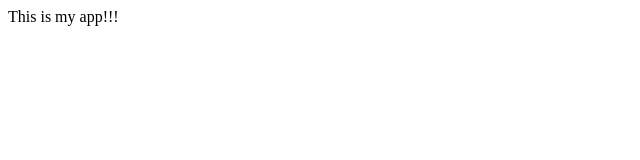
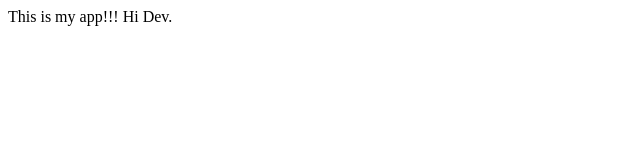
Before and after one commit to uc-mcmellem/it3038c, a plain HTML site: page testing/index.html in a window 1280 px wide. Shown: the full height of the page, 0-640 px from the left. Drawn offline with Linux system fonts and the light colour scheme.

Commit message:
adding new stuff

```diff
--- a/testing/index.html
+++ b/testing/index.html
@@ -3,6 +3,6 @@
 		<title> My App </title>
 	</head>
 	<body>
-		This is my app!!!
+		This is my app!!! Hi Dev.
 	</body>
 </html>
```
